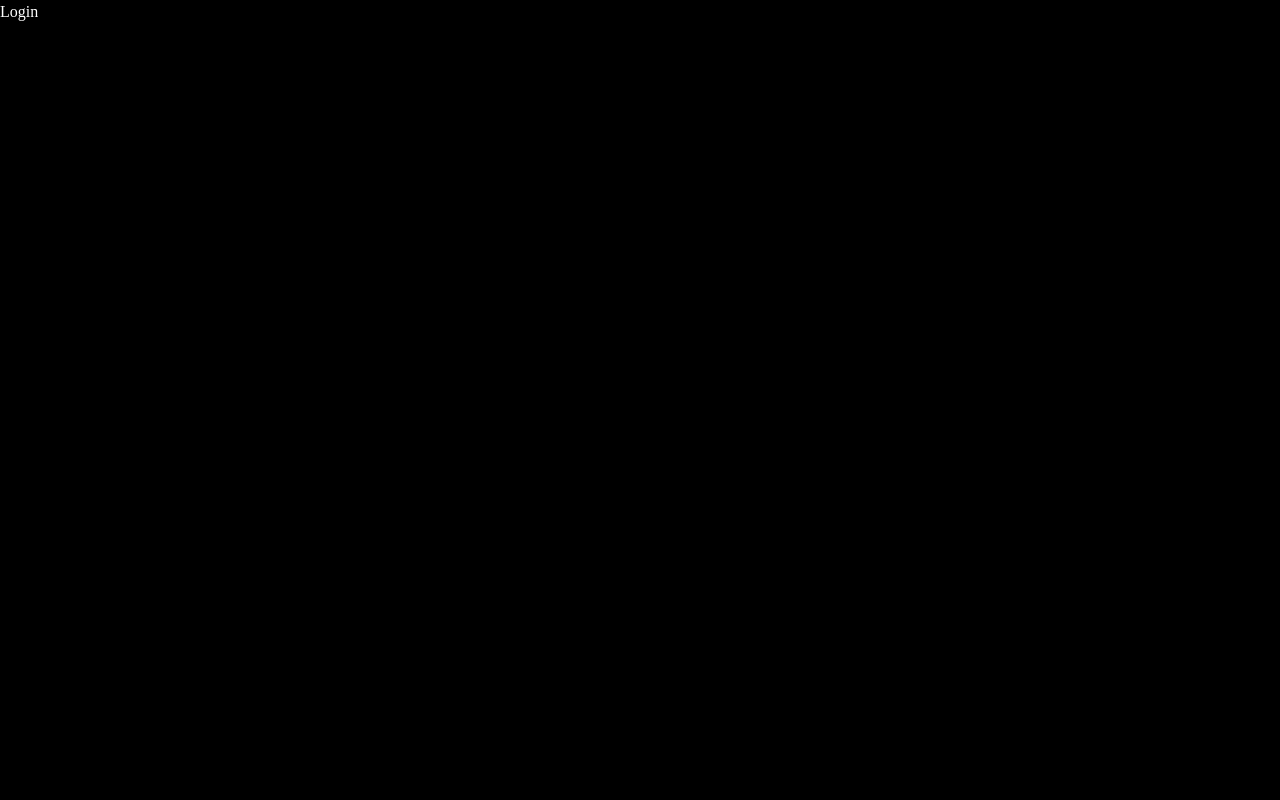
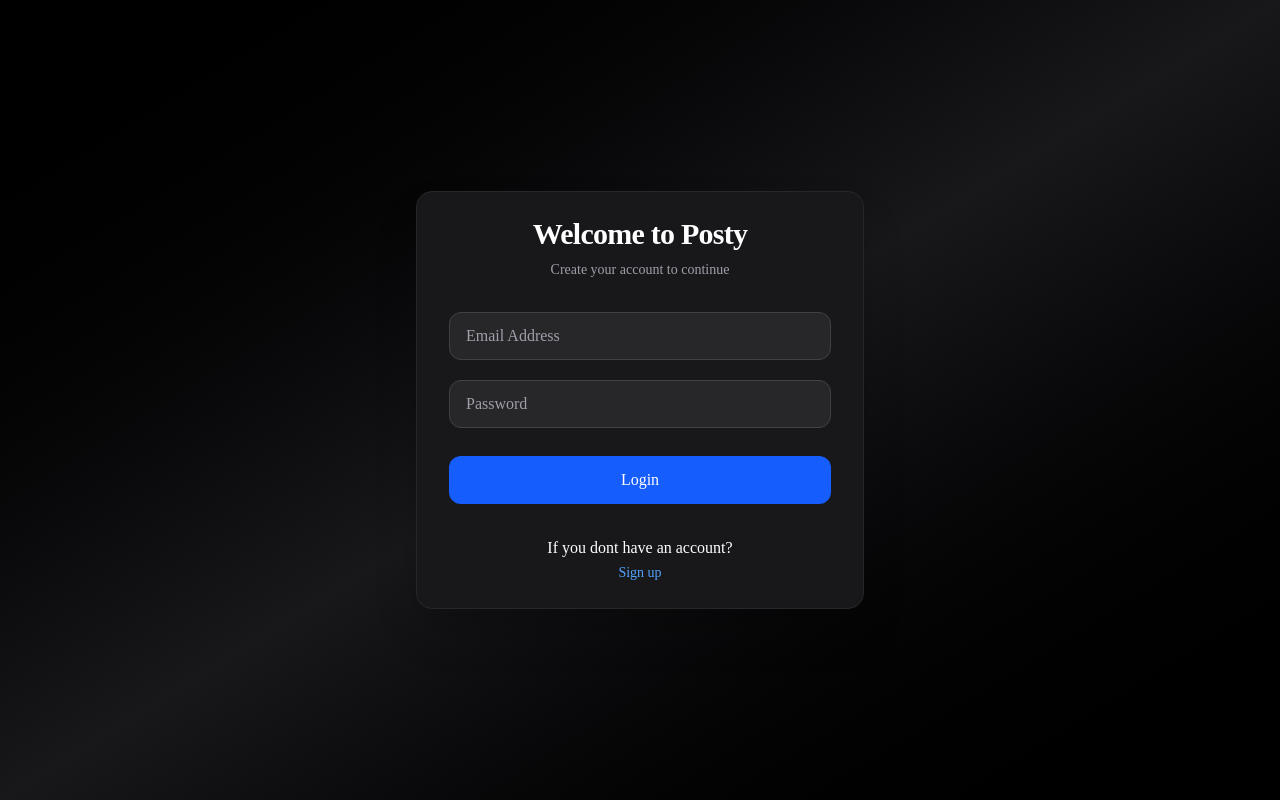
Before and after one commit to vivekCreates/fullstack-photo-and-videos-sharing-app, a React app in the folder frontend/: page /login in a window 1280 px wide. Built offline with nearby package versions, Linux system fonts and the light colour scheme; the HTML template or start-up script is replaced by a standard one.

Commit message:
feat: enhance login page with user input handling and navigation to registration

```diff
--- a/frontend/src/pages/Login.tsx
+++ b/frontend/src/pages/Login.tsx
@@ -1,9 +1,81 @@
-import React from 'react'
+import React, { useState } from 'react'
+import type { UserLogin } from '../types/user';
+import { Link } from 'react-router';
 
-function Login() {
-  return (
-    <div>Login</div>
-  )
+export async function Login() {
+    const [user, setUser] = useState<UserLogin>({
+        email: "",
+        password: ""
+    })
+
+    const handleChange = (e: React.ChangeEvent<HTMLInputElement>) => {
+        const { name, value } = e.target;
+        setUser(prev => ({
+            ...prev,
+            [name]: value
+        }))
+        console.log(user)
+    }
+
+    return (
+       <div className="min-h-screen flex items-center justify-center bg-gradient-to-br from-black via-zinc-900 to-black px-4">
+  <div className="w-full max-w-md rounded-2xl bg-zinc-900 border border-zinc-800 shadow-2xl">
+
+    <div className="px-8 py-6">
+
+      <div className="text-center mb-8">
+        <h2 className="text-3xl font-semibold text-white tracking-tight">
+          Welcome to Posty
+        </h2>
+        <p className="mt-2 text-sm text-zinc-400">
+          Create your account to continue
+        </p>
+      </div>
+
+      <form className="space-y-5">
+
+        <input
+          type="email"
+          name="email"
+          placeholder="Email Address"
+          value={user.email}
+          onChange={handleChange}
+          className="w-full h-12 rounded-xl bg-zinc-800 px-4 text-white placeholder-zinc-400 border border-zinc-700 outline-none focus:border-blue-500 focus:ring-2 focus:ring-blue-500/30 transition"
+        />
+
+        <input
+          type="password"
+          name="password"
+          placeholder="Password"
+          value={user.password}
+          onChange={handleChange}
+          className="w-full h-12 rounded-xl bg-zinc-800 px-4 text-white placeholder-zinc-400 border border-zinc-700 outline-none focus:border-blue-500 focus:ring-2 focus:ring-blue-500/30 transition"
+        />
+        <button
+          type="submit"
+          className="w-full h-12 mt-2 rounded-xl bg-blue-600 text-white font-medium hover:bg-blue-500 active:scale-[0.98] transition"
+        >
+          Login
+        </button>
+      </form>
+
+      <div className="mt-8 text-center">
+        <p>
+          If you dont have an account?{" "}
+        </p>
+        <Link to={"/regsiter"} className="text-sm text-zinc-400">
+          <span className="text-blue-400 hover:underline cursor-pointer">
+            Sign up
+          </span>
+        </Link>
+      </div>
+
+    </div>
+  </div>
+</div>
+
+    )
+
 }
 
 export default Login
```
